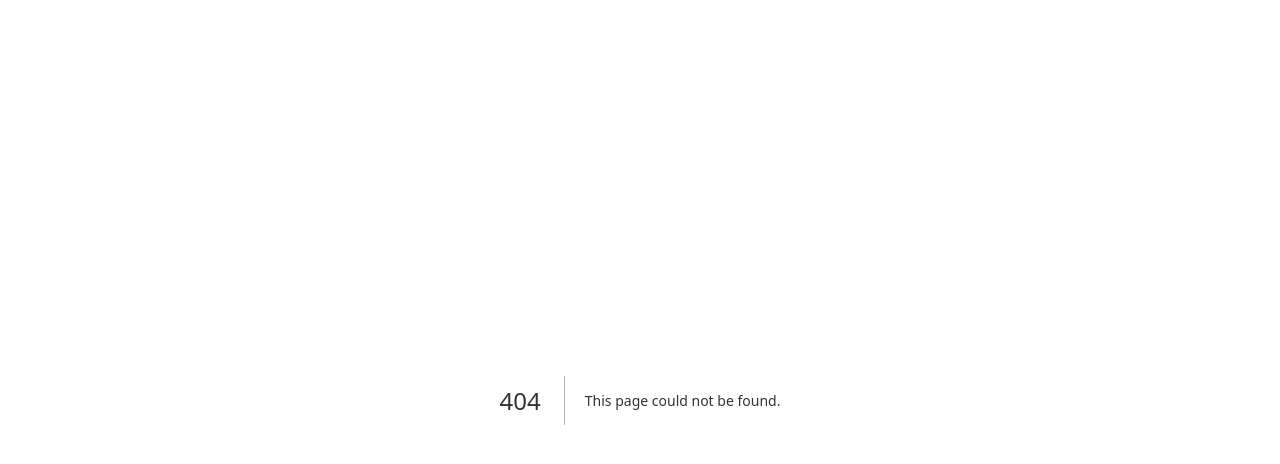
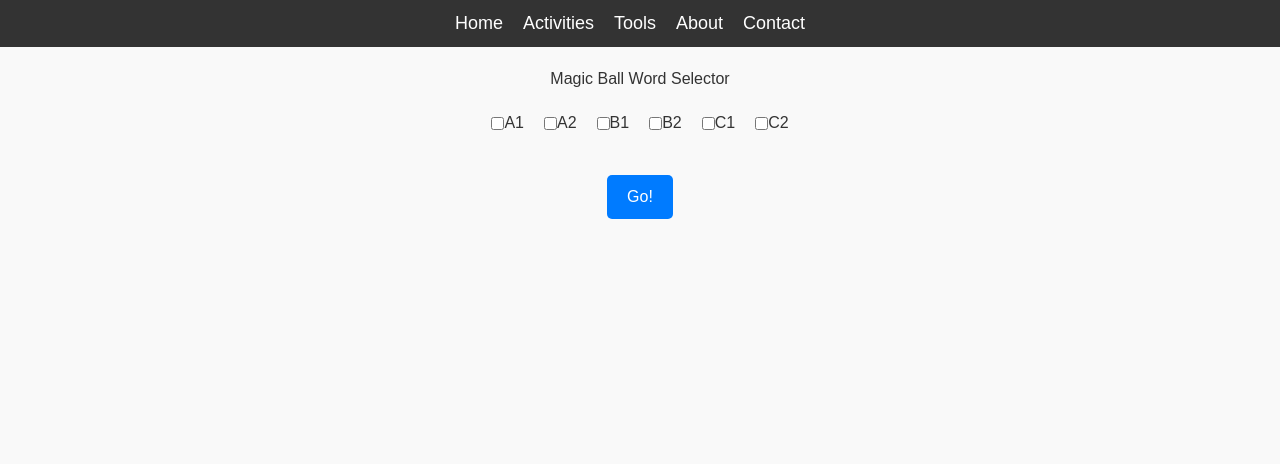
Before and after one commit to teachtudor/main, a Next.js app: page /blog/6 in a window 1280 px wide. Before the commit this address had no page. Shown: the top 464 px of the page. Built offline with nearby package versions, Linux system fonts and the light colour scheme.

Commit message:
magic ball no file version

```diff
--- a/src/app/Tools/page.js
+++ b/src/app/Tools/page.js
@@ -39,6 +39,13 @@ const blogPosts = [
     image: "/wordtest.jpg", // Ensure this is the correct path
     description: "THE GREAT WORD TEST NO FILE VERSION",
   },
+  {
+    id: 6,
+    title: "Magic Ball",
+    image: "/magicball.jpg", // Ensure this is the correct path
+    description: "CEFR MAGIC BALL WORD GAME NO FILE VERSION",
+  },
+
 ];
 
 export function BlogDetails() {
--- /dev/null
+++ b/src/app/blog/6/page.js
@@ -0,0 +1,150 @@
+"use client";
+
+import { useState, useEffect } from 'react';
+import Papa from 'papaparse';
+import Navbar from "../../Navbar";
+
+export default function Home() {
+  const [words, setWords] = useState([]);
+  const [selectedLevels, setSelectedLevels] = useState([]);
+  const [randomWord, setRandomWord] = useState(null);
+
+  // Fetch and parse the CSV file directly
+  useEffect(() => {
+    const fetchCSV = async () => {
+      const response = await fetch('/CEFR UNFETTERED.csv');
+      const text = await response.text();
+      parseCSV(text);
+    };
+
+    fetchCSV();
+  }, []);
+
+  // Parse CSV using PapaParse
+  const parseCSV = (csvText) => {
+    Papa.parse(csvText, {
+      complete: (result) => {
+        const parsedWords = result.data.map(row => {
+          if (!row.headword || !row.CEFR) {
+            console.warn("Invalid row:", row);  // Log the problematic rows
+          }
+          return {
+            headword: row.headword ? row.headword.trim() : "",
+            CEFR: row.CEFR ? row.CEFR.trim().toUpperCase() : "",
+          };
+        });
+        setWords(parsedWords);
+      },
+      header: true,
+    });
+  };
+
+  // Handle checkbox selection for levels
+  const handleCheckboxChange = (level) => {
+    setSelectedLevels((prevSelectedLevels) => {
+      if (prevSelectedLevels.includes(level)) {
+        return prevSelectedLevels.filter(item => item !== level);
+      } else {
+        return [...prevSelectedLevels, level];
+      }
+    });
+  };
+
+  // Randomly pick a word from the selected levels
+  const getRandomWord = () => {
+    if (selectedLevels.length === 0 || words.length === 0) return;
+
+    // Filter words based on selected CEFR levels
+    const filteredWords = words.filter(word => selectedLevels.includes(word.CEFR));
+
+    if (filteredWords.length === 0) return;
+
+    // Pick a random word from the filtered words
+    const randomIndex = Math.floor(Math.random() * filteredWords.length);
+    const word = filteredWords[randomIndex];
+
+    console.log("Random word selected:", word);  // Add this line to debug
+
+    // Set random word and trigger the fade-in effect
+    setRandomWord(word);
+  };
+
+  return (
+    <div>
+        <Navbar />
+
+        <div className="container">
+
+            <h1>Magic Ball Word Selector</h1>
+
+            <div className="checkbox-group">
+                {['A1', 'A2', 'B1', 'B2', 'C1', 'C2'].map(level => (
+                <div key={level} className="checkbox-item">
+                    <input
+                    type="checkbox"
+                    id={level}
+                    onChange={() => handleCheckboxChange(level)}
+                    />
+                    <label htmlFor={level}>{level}</label>
+                </div>
+                ))}
+            </div>
+
+            <button className="go-button" onClick={getRandomWord}>Go!</button>
+
+            {randomWord && (
+                <div className="result">
+                <p className="fade-in">{randomWord.headword}</p>
+                </div>
+            )}
+
+            <style jsx>{`
+                .container {
+                text-align: center;
+                margin-top: 20px;
+                }
+                .checkbox-group {
+                display: flex;
+                justify-content: center;
+                gap: 20px; /* Adds spacing between the checkboxes */
+                margin: 20px 0;
+                }
+                .checkbox-item {
+                display: flex;
+                align-items: center;
+                }
+                .go-button {
+                padding: 10px 20px;
+                background-color: #007BFF;
+                color: white;
+                border: none;
+                cursor: pointer;
+                font-size: 16px;
+                border-radius: 5px;
+                margin-top: 20px;
+                }
+                .go-button:hover {
+                background-color: #0056b3;
+                }
+                .result {
+                margin-top: 20px;
+                }
+                .fade-in {
+                animation: fadeIn 2s;
+                font-size: 100px;
+                font-weight: bold;
+                color: #333;
+                }
+                @keyframes fadeIn {
+                from {
+                    opacity: 0;
+                }
+                to {
+                    opacity: 1;
+                }
+                }
+            `}</style>
+        </div>
+    </div>
+  );
+}
```
